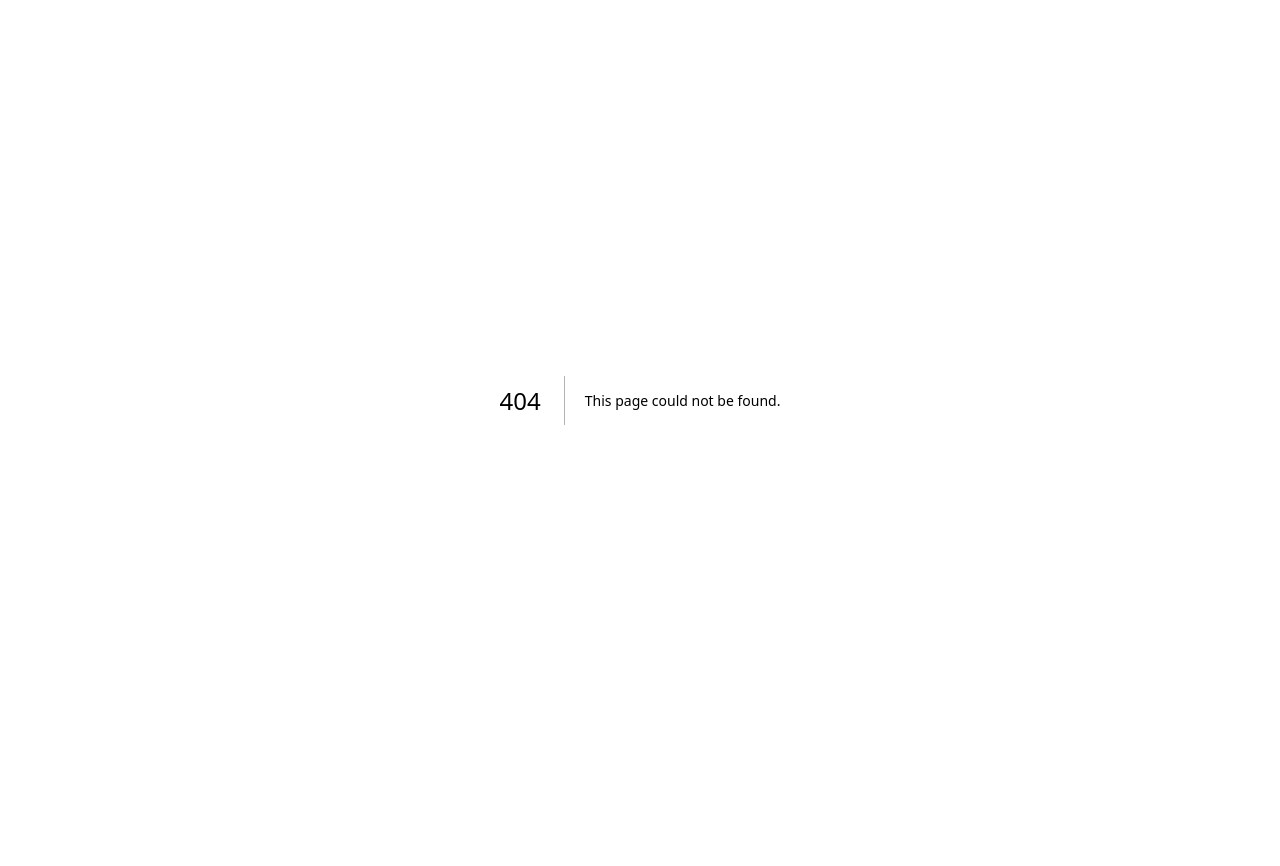
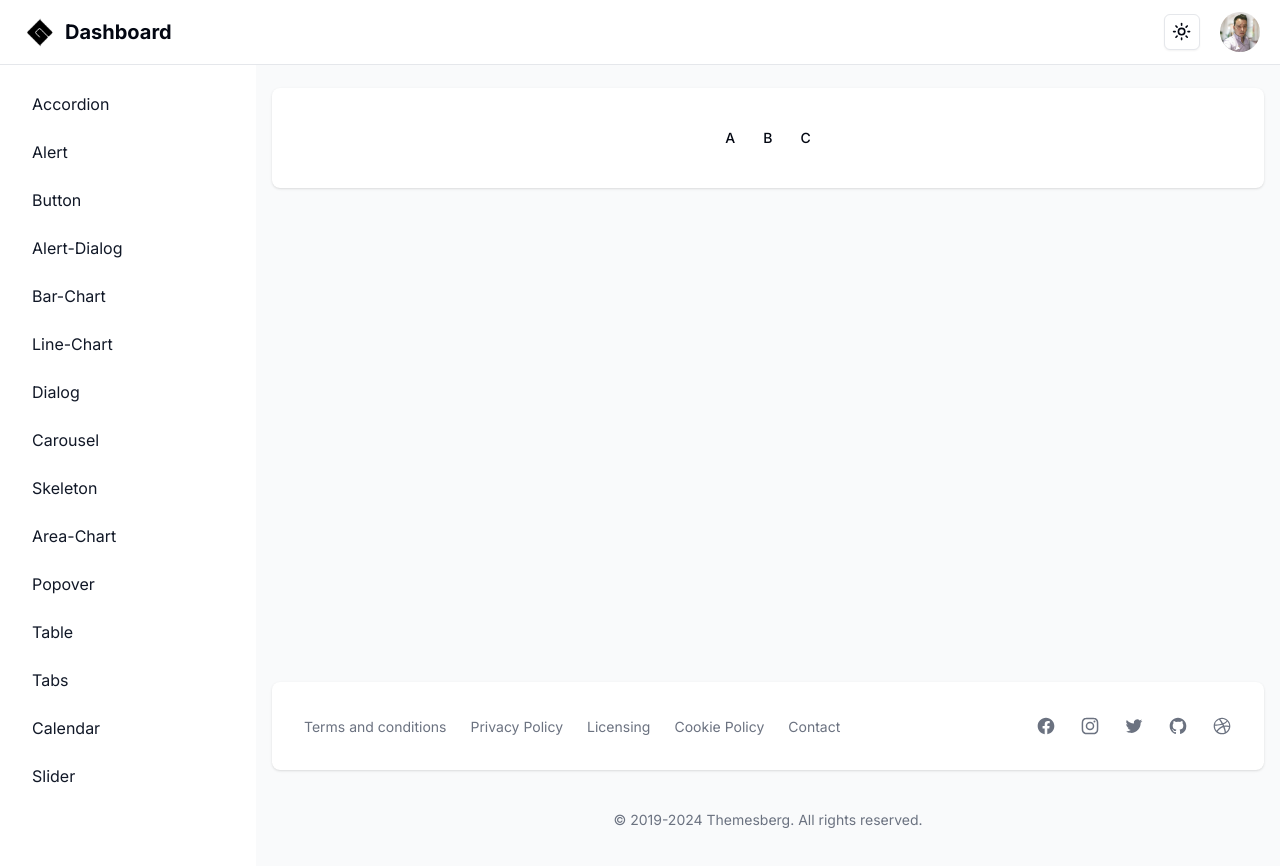
Before and after one commit to GonzaloGC/dashboard-next, a Next.js app: page /dashboard/toggle-group in a window 1280 px wide. Before the commit this address had no page. Shown: the top 866 px of the page. Before the commit the page ends 800 px from the top, so only its background shows below. Built offline with nearby package versions, Linux system fonts and the light colour scheme.

Commit message:
added toggle-group component

```diff
--- a/package.json
+++ b/package.json
@@ -25,6 +25,8 @@
     "@radix-ui/react-slot": "^1.1.0",
     "@radix-ui/react-tabs": "^1.1.0",
     "@radix-ui/react-toast": "^1.2.1",
+    "@radix-ui/react-toggle": "^1.1.0",
+    "@radix-ui/react-toggle-group": "^1.1.0",
     "@radix-ui/react-tooltip": "^1.1.2",
     "class-variance-authority": "^0.7.0",
     "clsx": "^2.1.1",
--- a/src/app/dashboard/layout.tsx
+++ b/src/app/dashboard/layout.tsx
@@ -39,6 +39,7 @@
   { name: "collapsible", href: "collapsible" },
   { name: "separator", href: "separator" },
   { name: "badge", href: "badge" },
+  { name: "toggle-group", href: "toggle-group" },
 ];
 
 export default function DashboardLayout({
--- /dev/null
+++ b/src/app/dashboard/toggle-group/page.tsx
@@ -0,0 +1,13 @@
+import { ToggleGroup, ToggleGroupItem } from "@/components/ui/toggle-group";
+
+export default function Page() {
+  return (
+    <div>
+      <ToggleGroup type="single">
+        <ToggleGroupItem value="a">A</ToggleGroupItem>
+        <ToggleGroupItem value="b">B</ToggleGroupItem>
+        <ToggleGroupItem value="c">C</ToggleGroupItem>
+      </ToggleGroup>
+    </div>
+  );
+}
--- /dev/null
+++ b/src/components/ui/toggle-group.tsx
@@ -0,0 +1,61 @@
+"use client"
+
+import * as React from "react"
+import * as ToggleGroupPrimitive from "@radix-ui/react-toggle-group"
+import { type VariantProps } from "class-variance-authority"
+
+import { cn } from "@/lib/utils"
+import { toggleVariants } from "@/components/ui/toggle"
+
+const ToggleGroupContext = React.createContext<
+  VariantProps<typeof toggleVariants>
+>({
+  size: "default",
+  variant: "default",
+})
+
+const ToggleGroup = React.forwardRef<
+  React.ElementRef<typeof ToggleGroupPrimitive.Root>,
+  React.ComponentPropsWithoutRef<typeof ToggleGroupPrimitive.Root> &
+    VariantProps<typeof toggleVariants>
+>(({ className, variant, size, children, ...props }, ref) => (
+  <ToggleGroupPrimitive.Root
+    ref={ref}
+    className={cn("flex items-center justify-center gap-1", className)}
+    {...props}
+  >
+    <ToggleGroupContext.Provider value={{ variant, size }}>
+      {children}
+    </ToggleGroupContext.Provider>
+  </ToggleGroupPrimitive.Root>
+))
+
+ToggleGroup.displayName = ToggleGroupPrimitive.Root.displayName
+
+const ToggleGroupItem = React.forwardRef<
+  React.ElementRef<typeof ToggleGroupPrimitive.Item>,
+  React.ComponentPropsWithoutRef<typeof ToggleGroupPrimitive.Item> &
+    VariantProps<typeof toggleVariants>
+>(({ className, children, variant, size, ...props }, ref) => {
+  const context = React.useContext(ToggleGroupContext)
+
+  return (
+    <ToggleGroupPrimitive.Item
+      ref={ref}
+      className={cn(
+        toggleVariants({
+          variant: context.variant || variant,
+          size: context.size || size,
+        }),
+        className
+      )}
+      {...props}
+    >
+      {children}
+    </ToggleGroupPrimitive.Item>
+  )
+})
+
+ToggleGroupItem.displayName = ToggleGroupPrimitive.Item.displayName
+
+export { ToggleGroup, ToggleGroupItem }
--- /dev/null
+++ b/src/components/ui/toggle.tsx
@@ -0,0 +1,45 @@
+"use client"
+
+import * as React from "react"
+import * as TogglePrimitive from "@radix-ui/react-toggle"
+import { cva, type VariantProps } from "class-variance-authority"
+
+import { cn } from "@/lib/utils"
+
+const toggleVariants = cva(
+  "inline-flex items-center justify-center rounded-md text-sm font-medium transition-colors hover:bg-muted hover:text-muted-foreground focus-visible:outline-none focus-visible:ring-1 focus-visible:ring-ring disabled:pointer-events-none disabled:opacity-50 data-[state=on]:bg-accent data-[state=on]:text-accent-foreground",
+  {
+    variants: {
+      variant: {
+        default: "bg-transparent",
+        outline:
+          "border border-input bg-transparent shadow-sm hover:bg-accent hover:text-accent-foreground",
+      },
+      size: {
+        default: "h-9 px-3",
+        sm: "h-8 px-2",
+        lg: "h-10 px-3",
+      },
+    },
+    defaultVariants: {
+      variant: "default",
+      size: "default",
+    },
+  }
+)
+
+const Toggle = React.forwardRef<
+  React.ElementRef<typeof TogglePrimitive.Root>,
+  React.ComponentPropsWithoutRef<typeof TogglePrimitive.Root> &
+    VariantProps<typeof toggleVariants>
+>(({ className, variant, size, ...props }, ref) => (
+  <TogglePrimitive.Root
+    ref={ref}
+    className={cn(toggleVariants({ variant, size, className }))}
+    {...props}
+  />
+))
+
+Toggle.displayName = TogglePrimitive.Root.displayName
+
+export { Toggle, toggleVariants }
```
Also changed, not shown: 1 other file (tests, documents, lock files or other folders).
